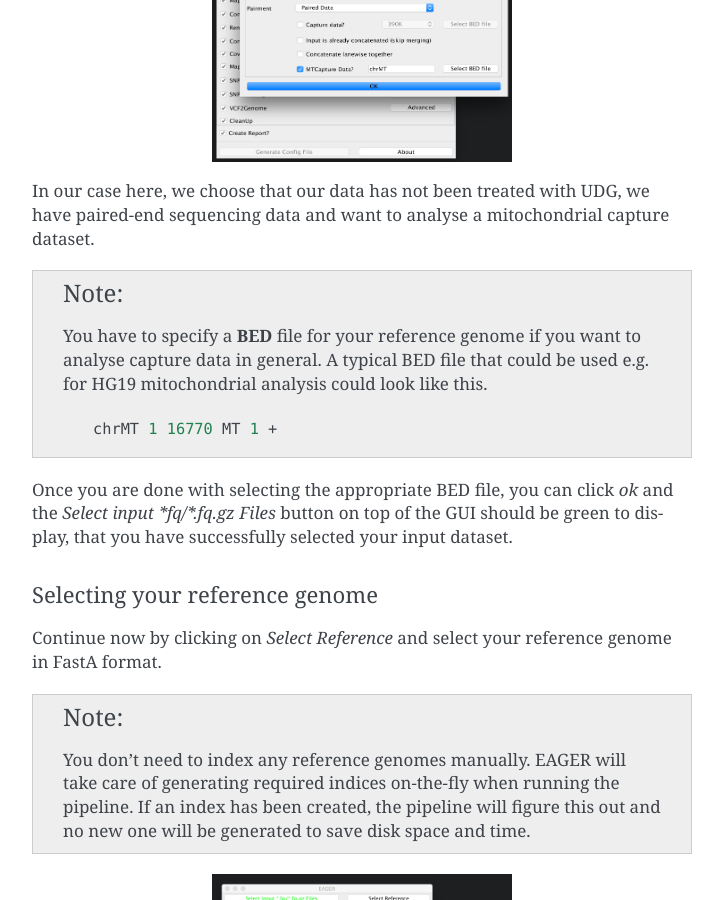
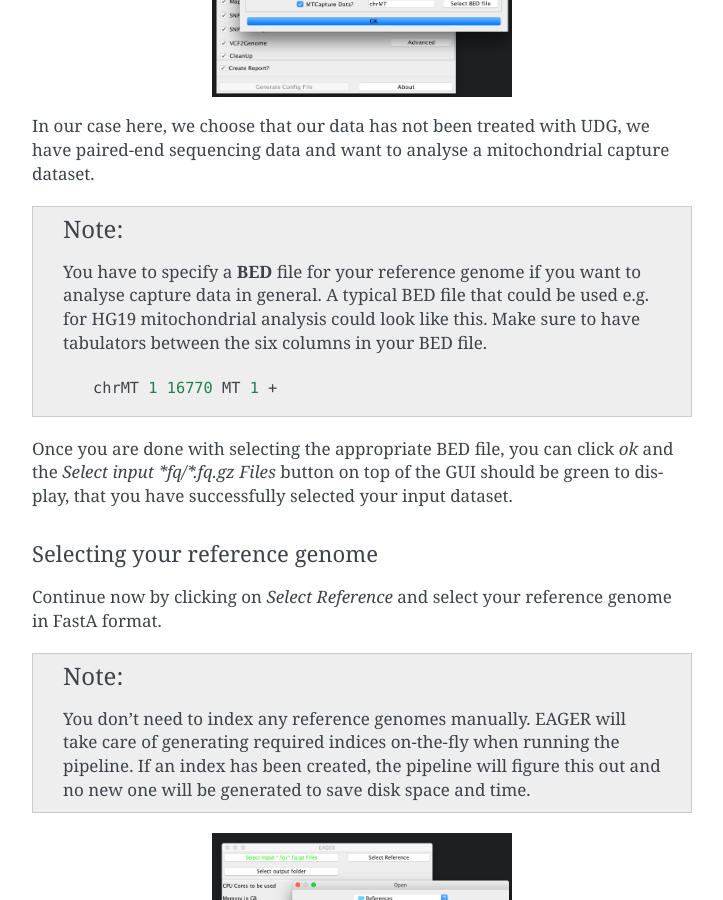
Before and after one commit to apeltzer/EAGER-GUI, a Sphinx documentation site: the page built from docs/contents/tutorials.rst, in a window 1280 px wide and 900 px high, scrolled down 2386 px. Shown: the whole window, without its empty margins (388-1111 px from the left). Built offline with Sphinx 7.4.7, drawn with Linux system fonts in a browser that asks for light colours; some of the changed text lies outside the part shown.

Commit message:
Tabulators in BED files are crucial
Tabulators in BED files are crucial

```diff
--- a/docs/contents/tutorials.rst
+++ b/docs/contents/tutorials.rst
@@ -20,7 +20,7 @@
    :width: 300px
    :height: 300px
    :align: center
-
+BED
 .. warning::
   If you need to perform genotyping, please ensure that your genome FastA file is ending with a `.fasta` file extension, or otherwise the GATK might complain about this.
 
@@ -62,7 +62,7 @@
 
 .. note::
 
-  You have to specify a **BED** file for your reference genome if you want to analyse capture data in general. A typical BED file that could be used e.g. for HG19 mitochondrial analysis could look like this.
+  You have to specify a **BED** file for your reference genome if you want to analyse capture data in general. A typical BED file that could be used e.g. for HG19 mitochondrial analysis could look like this. Make sure to have tabulators between the six columns in your BED file.
 
   .. code-block:: bash
 
```
